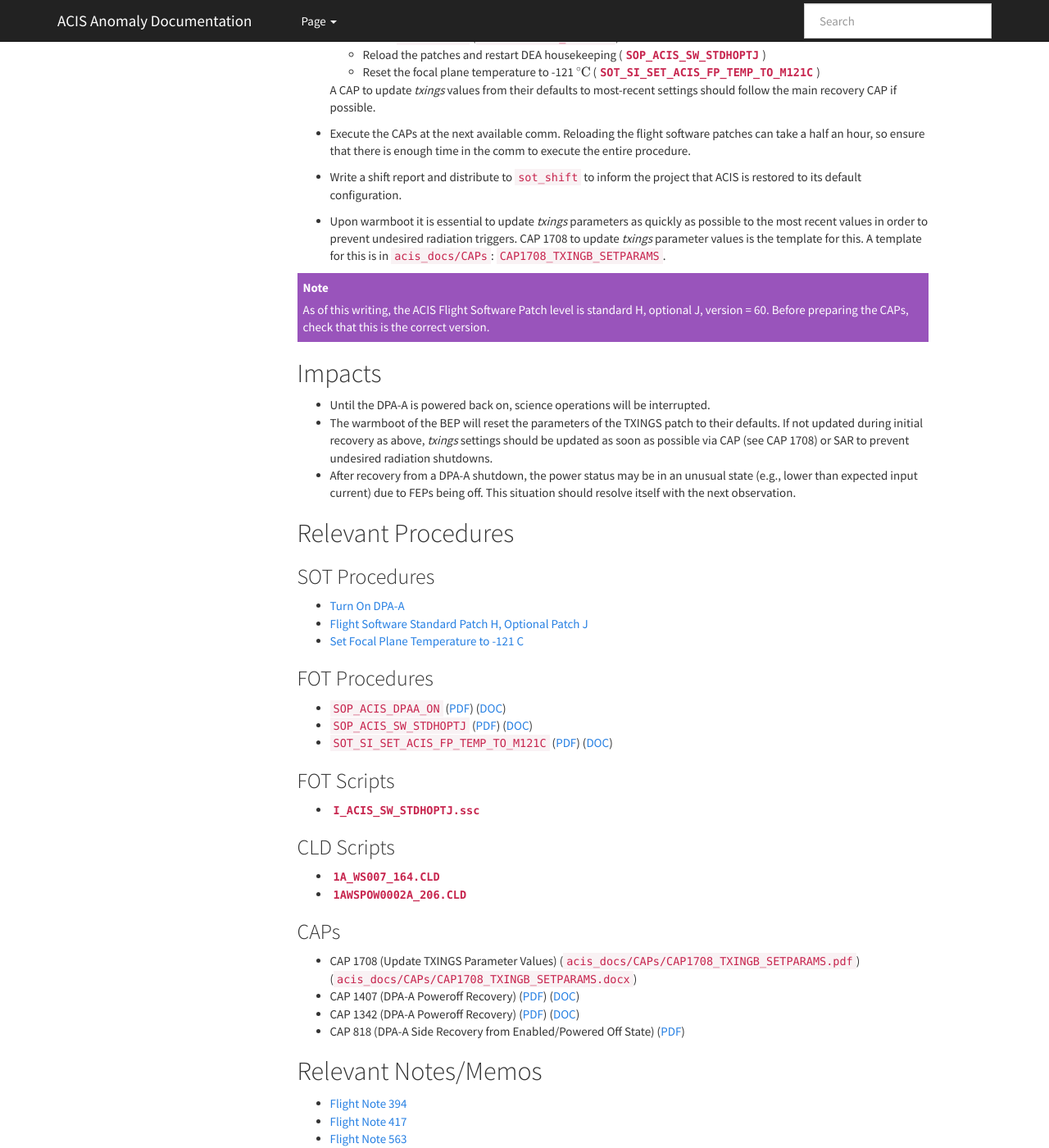
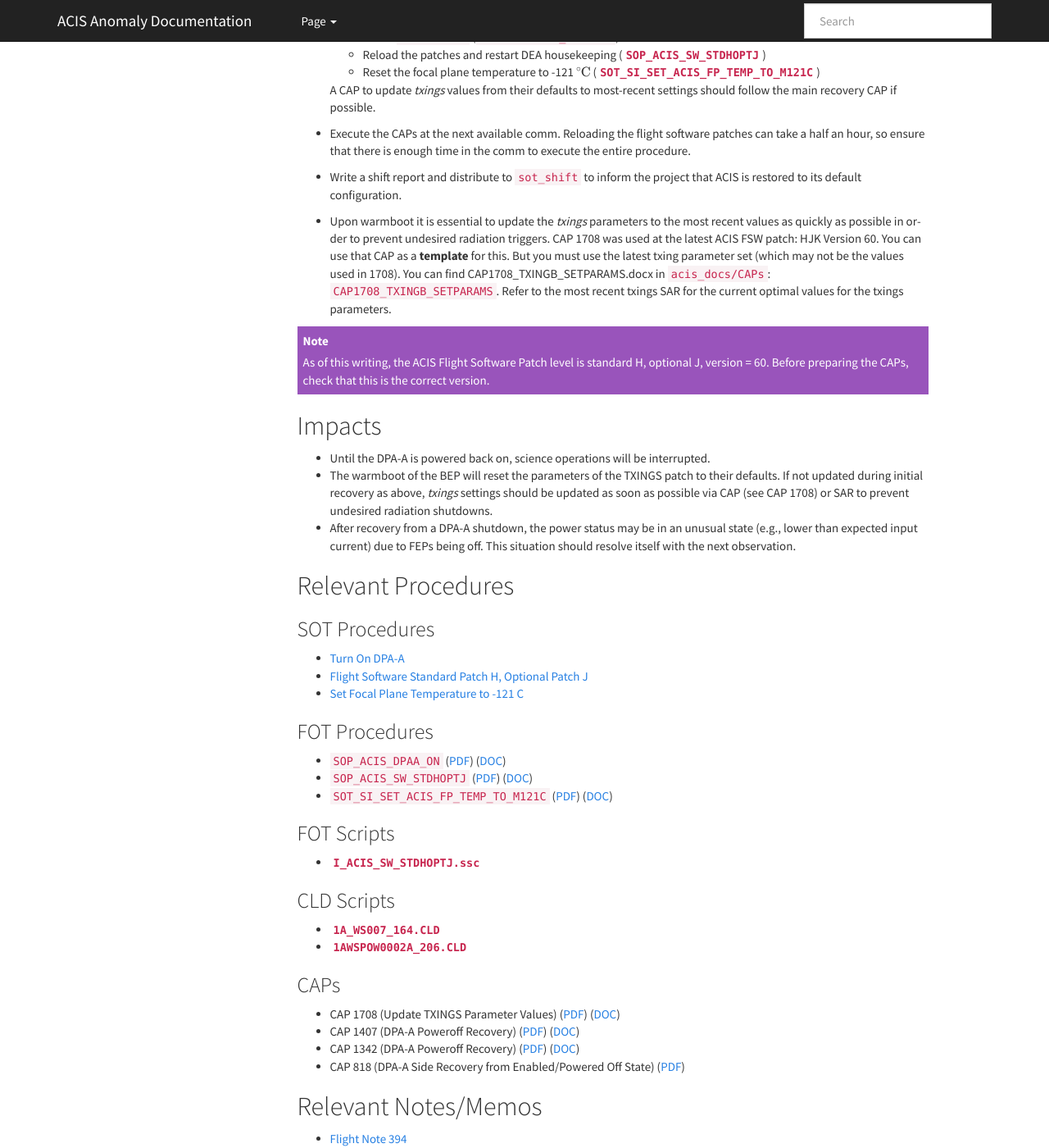
Before and after one commit to acisops/acis_anomaly_pages, a Sphinx documentation site: the page built from source/dpaa_shutdown_bepa.rst, in a window 1280 px wide and 1400 px high, scrolled down 1697 px. Shown: the whole window at 82% size. Built offline with Sphinx 7.4.7, drawn with Linux system fonts in a browser that asks for light colours.

Commit message:
Mods made to dpaa...bepa based upon comments

```diff
--- a/source/dpaa_shutdown_bepa.rst
+++ b/source/dpaa_shutdown_bepa.rst
@@ -99,9 +99,11 @@ Our real-time web pages will alert us and the Lead System Engineer will call us.
 * Write a shift report and distribute to ``sot_shift`` to inform the project that ACIS is restored
   to its default configuration.
 
-* Upon warmboot it is essential to update *txings* parameters as quickly as possible to the most recent values in order to prevent undesired radiation triggers.
-  CAP 1708 to update *txings* parameter values is the template for this.  A template for this is in ``acis_docs/CAPs``: ``CAP1708_TXINGB_SETPARAMS``.
-
+* Upon warmboot it is essential to update the *txings* parameters to the most recent values as quickly as possible in order
+  to prevent undesired radiation triggers.   CAP 1708  was used at the latest ACIS FSW patch: HJK Version 60.  You can
+  use that CAP  as a  **template** for this.   But you must use the latest txing parameter set (which may not be the
+  values used in 1708). You can find CAP1708_TXINGB_SETPARAMS.docx  in ``acis_docs/CAPs``: ``CAP1708_TXINGB_SETPARAMS``.
+  Refer to the most recent txings SAR for the current optimal values for the txings parameters.
 
 .. note::
 
@@ -204,10 +206,13 @@ CAPs
 .. |cap1407_doc| replace:: DOC
 .. _cap1407_doc: http://cxc.cfa.harvard.edu/acis/CAPs/CAP1407_dpaa_poweroff_recovery.doc
 
-* CAP 1708 (Update TXINGS Parameter Values)  (``acis_docs/CAPs/CAP1708_TXINGB_SETPARAMS.pdf``)
-  (``acis_docs/CAPs/CAP1708_TXINGB_SETPARAMS.docx``)
+.. |cap1708_pdf| replace:: PDF
+.. _cap1708_pdf: http://cxc.cfa.harvard.edu/acis/CAPs/CAP1708_TXINGB_SETPARAMS.pdf
 
+.. |cap1708_doc| replace:: DOC
+.. _cap1708_doc: http://cxc.cfa.harvard.edu/acis/CAPs/CAP1708_TXINGB_SETPARAMS.docx
 
+* CAP 1708 (Update TXINGS Parameter Values) (|cap1708_pdf|_) (|cap1708_doc|_)
 * CAP 1407 (DPA-A Poweroff Recovery) (|cap1407_pdf|_) (|cap1407_doc|_)
 * CAP 1342 (DPA-A Poweroff Recovery) (|cap1342_pdf|_) (|cap1342_doc|_)
 * CAP 818 (DPA-A Side Recovery from Enabled/Powered Off State) (|cap818_pdf|_)
```
